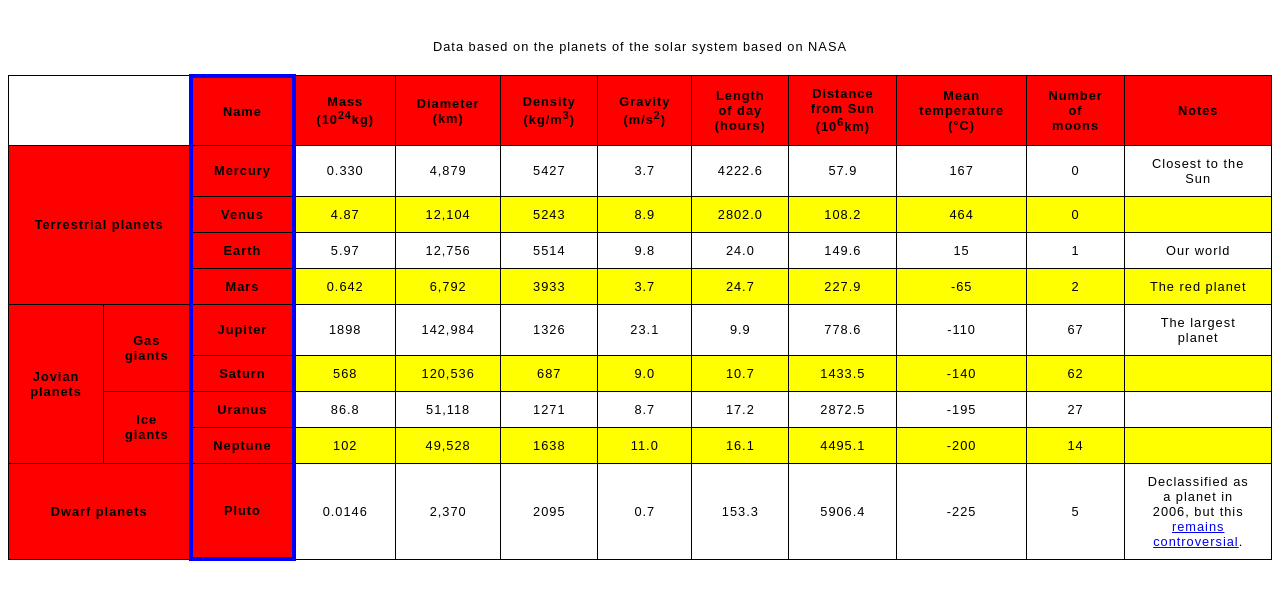
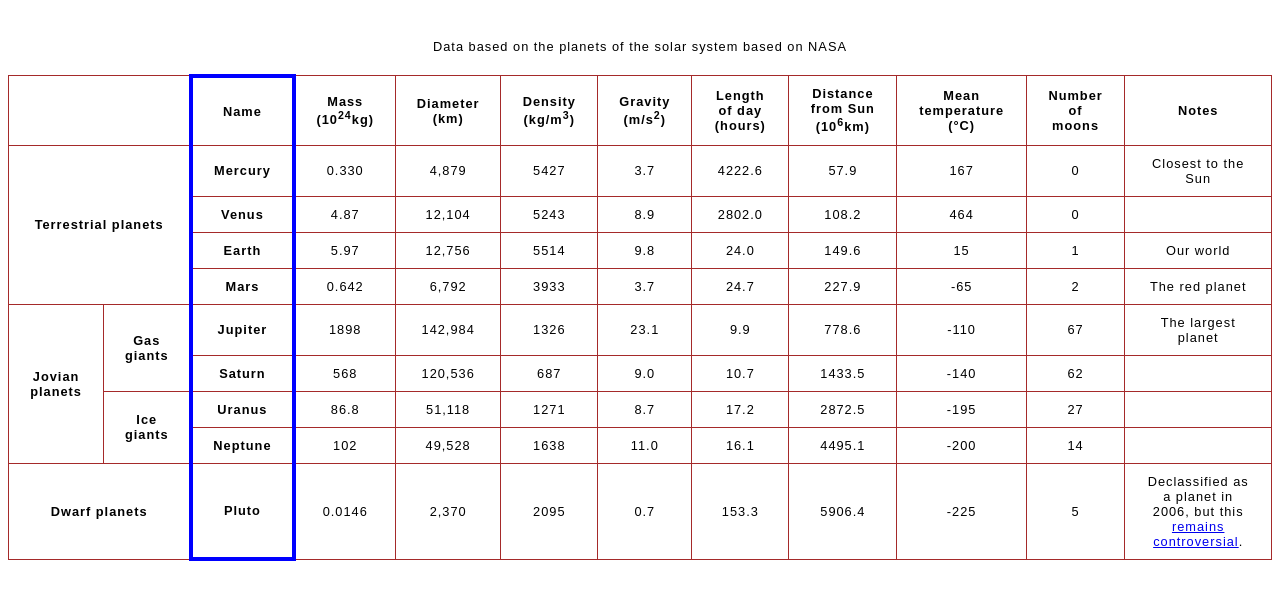
Before and after one commit to Zaniyahm/structuring-planet-data, a plain HTML site: page index.html in a window 1280 px wide. Shown: the part 61-660 px from the top of the page. Drawn offline with Linux system fonts and the light colour scheme.

Commit message:
Update styles.css

```diff
--- a/styles.css
+++ b/styles.css
@@ -6,24 +6,24 @@ h1 {
   colour:white;
 }
 caption {
-  colour:white;
+  colour:pink;
 }
 
 
 table {
   border-collapse: collapse;
-  border: 3px blue;
+  border: 3px black;
   letter-spacing: 1px;
   font-size: 0.8rem;
 }
 
 td, th {
-  border: 1px solid black;
+  border: 1px solid brown;
   padding: 10px 20px;
 }
 
 th {
-  background-color: red;
+  background-color: white;
 }
 
 td {
@@ -31,7 +31,7 @@ td {
 }
 
 tr:nth-child(even) td {
-  background-color: yellow;
+  background-color: sky blue;
 }
 
 tr:nth-child(odd) td {
```
